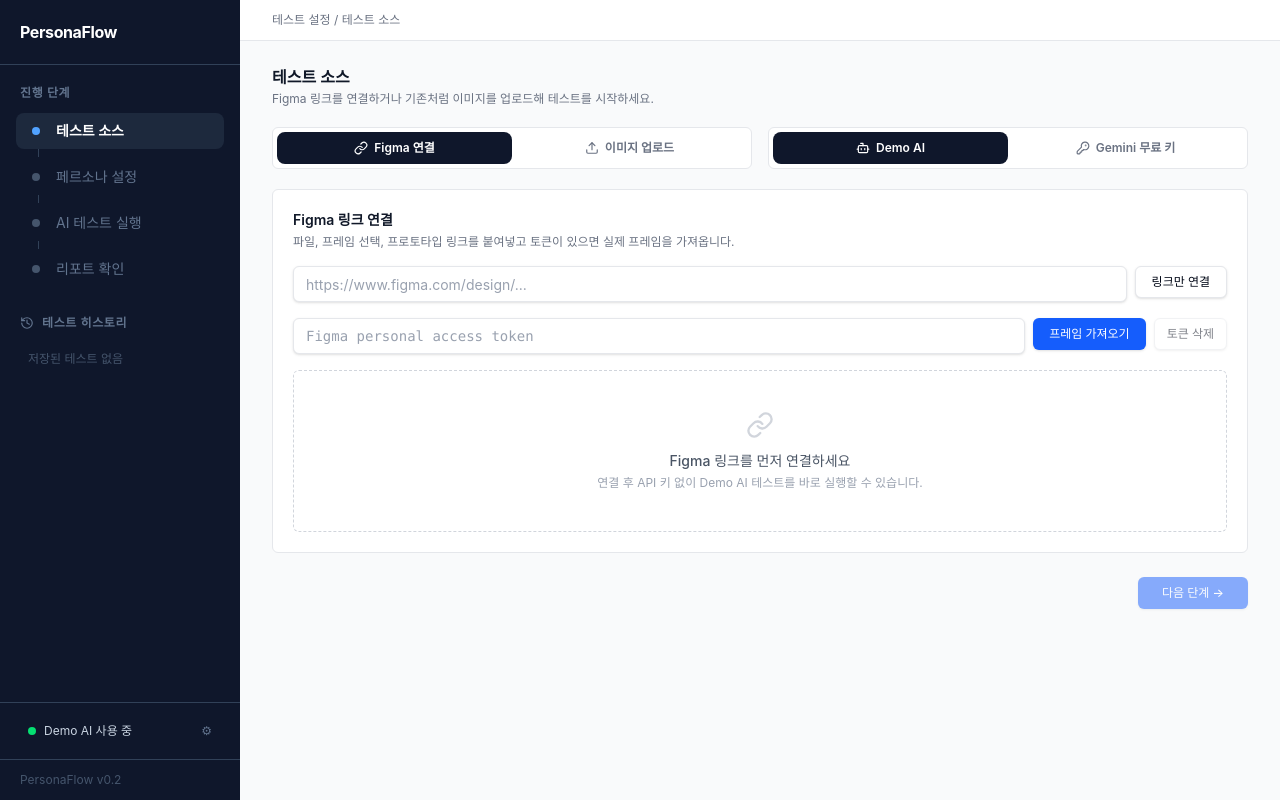
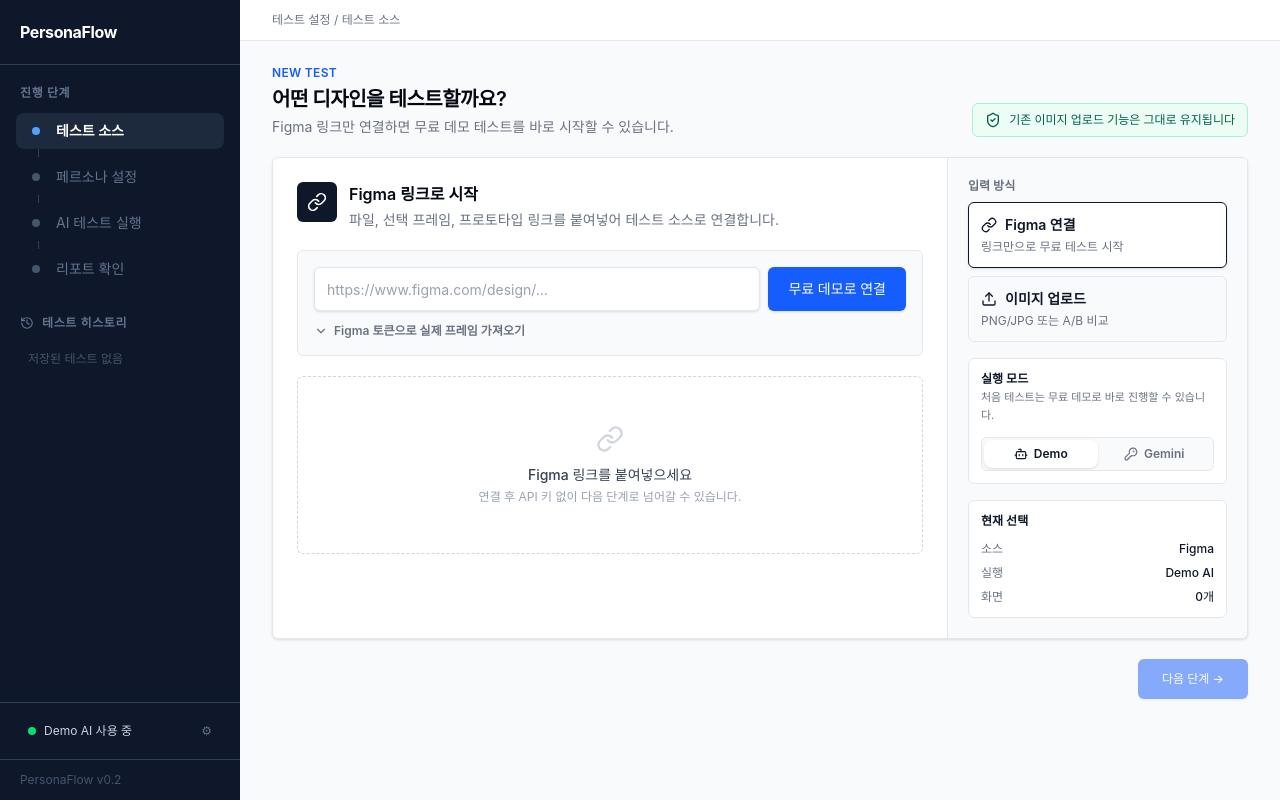
Before and after one commit to kimjuheyeon/Personaflow, a React (Vite) app in the folder persona-flow/: page / in a window 1280 px wide. Built offline with nearby package versions, Linux system fonts and the light colour scheme.

Commit message:
style: simplify source setup screen

```diff
--- a/persona-flow/src/pages/UploadStep.tsx
+++ b/persona-flow/src/pages/UploadStep.tsx
@@ -1,6 +1,7 @@
 import { useCallback, useState } from 'react'
 import {
   Bot,
+  ChevronDown,
   Check,
   GitCompare,
   GripVertical,
@@ -10,6 +11,7 @@
   Loader2,
   Pencil,
   Plus,
+  ShieldCheck,
   Upload,
   X,
 } from 'lucide-react'
@@ -106,6 +108,9 @@
   const [figmaError, setFigmaError] = useState<string | null>(null)
   const [figmaToken, setFigmaToken] = useState(() => getStoredFigmaToken())
   const [figmaImporting, setFigmaImporting] = useState(false)
+  const [showFigmaAdvanced, setShowFigmaAdvanced] = useState(() =>
+    Boolean(getStoredFigmaToken())
+  )
 
   const handleSourceTypeChange = (nextSourceType: SourceType) => {
     onSourceTypeChange(nextSourceType)
@@ -378,6 +383,7 @@
 
   const variantA = variants.find((variant) => variant.id === 'A')
   const variantB = variants.find((variant) => variant.id === 'B')
+  const hasFigmaFrameImages = sourceType === 'figma' && frames.some((frame) => frame.imageUrl)
   const canProceed =
     sourceType === 'figma'
       ? Boolean(figmaSource)
@@ -469,6 +475,39 @@
           </div>
         </div>
       ))}
+    </div>
+  )
+
+  const renderAiModeControl = () => (
+    <div className="rounded-md border border-gray-200 bg-white p-3">
+      <p className="text-xs font-semibold text-gray-900">실행 모드</p>
+      <p className="mt-0.5 text-[11px] leading-relaxed text-gray-500">
+        처음 테스트는 무료 데모로 바로 진행할 수 있습니다.
+      </p>
+      <div className="mt-3 grid grid-cols-2 rounded-md border border-gray-200 bg-gray-50 p-0.5">
+        <button
+          onClick={() => onAiModeChange('demo')}
+          className={`flex items-center justify-center gap-1.5 rounded px-2.5 py-1.5 text-xs font-semibold transition-colors ${
+            aiMode === 'demo'
+              ? 'bg-white text-gray-900 shadow-sm'
+              : 'text-gray-500 hover:text-gray-800'
+          }`}
+        >
+          <Bot className="h-3.5 w-3.5" />
+          Demo
+        </button>
+        <button
+          onClick={() => onAiModeChange('gemini_free')}
+          className={`flex items-center justify-center gap-1.5 rounded px-2.5 py-1.5 text-xs font-semibold transition-colors ${
+            aiMode === 'gemini_free'
+              ? 'bg-white text-gray-900 shadow-sm'
+              : 'text-gray-500 hover:text-gray-800'
+          }`}
+        >
+          <KeyRound className="h-3.5 w-3.5" />
+          Gemini
+        </button>
+      </div>
     </div>
   )
 
@@ -571,76 +610,46 @@
   )
 
   return (
-    <div className="max-w-5xl space-y-5">
+    <div className="max-w-6xl space-y-5">
+      <div className="flex flex-col gap-2 sm:flex-row sm:items-end sm:justify-between">
         <div>
-        <h2 className="text-base font-semibold text-gray-900">테스트 소스</h2>
-        <p className="text-xs text-gray-500 mt-0.5">
-          Figma 링크를 연결하거나 기존처럼 이미지를 업로드해 테스트를 시작하세요.
+          <p className="text-xs font-semibold uppercase tracking-wide text-blue-600">
+            New test
+          </p>
+          <h2 className="mt-1 text-xl font-semibold tracking-tight text-gray-950">
+            어떤 디자인을 테스트할까요?
+          </h2>
+          <p className="mt-1 text-sm text-gray-500">
+            Figma 링크만 연결하면 무료 데모 테스트를 바로 시작할 수 있습니다.
           </p>
         </div>
-
-      <div className="grid grid-cols-1 lg:grid-cols-2 gap-4">
-        <div className="border border-gray-200 rounded-md bg-white p-1 grid grid-cols-2">
-          <button
-            onClick={() => handleSourceTypeChange('figma')}
-            className={`flex items-center justify-center gap-1.5 px-4 py-2 text-xs font-semibold rounded transition-colors ${
-              sourceType === 'figma'
-                ? 'bg-slate-900 text-white'
-                : 'text-gray-500 hover:text-gray-900 hover:bg-gray-50'
-            }`}
-          >
-            <Link className="w-3.5 h-3.5" />
-            Figma 연결
-          </button>
-          <button
-            onClick={() => handleSourceTypeChange('image')}
-            className={`flex items-center justify-center gap-1.5 px-4 py-2 text-xs font-semibold rounded transition-colors ${
-              sourceType === 'image'
-                ? 'bg-slate-900 text-white'
-                : 'text-gray-500 hover:text-gray-900 hover:bg-gray-50'
-            }`}
-          >
-            <Upload className="w-3.5 h-3.5" />
-            이미지 업로드
-          </button>
-        </div>
-
-        <div className="border border-gray-200 rounded-md bg-white p-1 grid grid-cols-2">
-          <button
-            onClick={() => onAiModeChange('demo')}
-            className={`flex items-center justify-center gap-1.5 px-4 py-2 text-xs font-semibold rounded transition-colors ${
-              aiMode === 'demo'
-                ? 'bg-slate-900 text-white'
-                : 'text-gray-500 hover:text-gray-900 hover:bg-gray-50'
-            }`}
-          >
-            <Bot className="w-3.5 h-3.5" />
-            Demo AI
-          </button>
-          <button
-            onClick={() => onAiModeChange('gemini_free')}
-            className={`flex items-center justify-center gap-1.5 px-4 py-2 text-xs font-semibold rounded transition-colors ${
-              aiMode === 'gemini_free'
-                ? 'bg-slate-900 text-white'
-                : 'text-gray-500 hover:text-gray-900 hover:bg-gray-50'
-            }`}
-          >
-            <KeyRound className="w-3.5 h-3.5" />
-            Gemini 무료 키
-          </button>
+        <div className="flex items-center gap-2 rounded-md border border-emerald-200 bg-emerald-50 px-3 py-2 text-xs font-medium text-emerald-800">
+          <ShieldCheck className="h-4 w-4" />
+          기존 이미지 업로드 기능은 그대로 유지됩니다
         </div>
       </div>
 
+      <div className="overflow-hidden rounded-md border border-gray-200 bg-white shadow-sm">
+        <div className="grid grid-cols-1 lg:grid-cols-[1fr_300px]">
+          <section className="space-y-5 p-5 sm:p-6">
             {sourceType === 'figma' ? (
-        <div className="border border-gray-200 rounded-md bg-white p-5 space-y-4">
-          <div className="space-y-1">
-            <h3 className="text-sm font-semibold text-gray-900">Figma 링크 연결</h3>
-            <p className="text-xs text-gray-500">
-              파일, 프레임 선택, 프로토타입 링크를 붙여넣고 토큰이 있으면 실제 프레임을 가져옵니다.
+              <>
+                <div className="flex items-start gap-3">
+                  <div className="flex h-10 w-10 flex-shrink-0 items-center justify-center rounded-md bg-slate-900 text-white">
+                    <Link className="h-5 w-5" />
+                  </div>
+                  <div>
+                    <h3 className="text-base font-semibold text-gray-950">
+                      Figma 링크로 시작
+                    </h3>
+                    <p className="mt-1 text-sm text-gray-500">
+                      파일, 선택 프레임, 프로토타입 링크를 붙여넣어 테스트 소스로 연결합니다.
                     </p>
                   </div>
+                </div>
 
-          <div className="flex gap-2">
+                <div className="rounded-md border border-gray-200 bg-gray-50 p-3 sm:p-4">
+                  <div className="flex flex-col gap-2 sm:flex-row">
                     <Input
                       value={figmaUrl}
                       onChange={(e) => {
@@ -651,19 +660,31 @@
                         if (e.key === 'Enter') handleConnectFigma()
                       }}
                       placeholder="https://www.figma.com/design/..."
-              className="h-9 text-sm"
+                      className="h-11 bg-white text-sm"
                     />
                     <Button
-              variant="outline"
                       size="sm"
                       onClick={handleConnectFigma}
-              className="px-4 flex-shrink-0"
+                      className="h-11 px-5 text-sm"
                     >
-              링크만 연결
+                      무료 데모로 연결
                     </Button>
                   </div>
 
-          <div className="grid grid-cols-1 md:grid-cols-[1fr_auto_auto] gap-2">
+                  <button
+                    onClick={() => setShowFigmaAdvanced(!showFigmaAdvanced)}
+                    className="mt-3 flex items-center gap-1.5 text-xs font-semibold text-gray-500 hover:text-gray-900"
+                  >
+                    <ChevronDown
+                      className={`h-3.5 w-3.5 transition-transform ${
+                        showFigmaAdvanced ? 'rotate-180' : ''
+                      }`}
+                    />
+                    Figma 토큰으로 실제 프레임 가져오기
+                  </button>
+
+                  {showFigmaAdvanced && (
+                    <div className="mt-3 grid grid-cols-1 gap-2 md:grid-cols-[1fr_auto_auto]">
                       <Input
                         type="password"
                         value={figmaToken}
@@ -672,17 +693,17 @@
                           setFigmaError(null)
                         }}
                         placeholder="Figma personal access token"
-              className="h-9 text-sm font-mono"
+                        className="h-9 bg-white font-mono text-sm"
                       />
                       <Button
                         size="sm"
                         onClick={handleImportFigmaFrames}
                         disabled={figmaImporting}
-              className="px-4"
+                        className="h-9 px-4"
                       >
                         {figmaImporting ? (
                           <>
-                  <Loader2 className="w-3.5 h-3.5 animate-spin" />
+                            <Loader2 className="h-3.5 w-3.5 animate-spin" />
                             가져오는 중
                           </>
                         ) : (
@@ -694,27 +715,29 @@
                         size="sm"
                         onClick={handleClearFigmaToken}
                         disabled={!figmaToken}
-              className="px-3"
+                        className="h-9 px-3"
                       >
                         토큰 삭제
                       </Button>
                     </div>
+                  )}
 
-          {figmaError && <p className="text-xs text-red-600">{figmaError}</p>}
+                  {figmaError && <p className="mt-3 text-xs text-red-600">{figmaError}</p>}
+                </div>
 
                 {figmaSource ? (
                   <div className="space-y-4">
-              <div className="border border-green-200 bg-green-50 rounded-md p-3">
-                <p className="text-xs font-semibold text-green-800">
-                  {frames.some((frame) => frame.imageUrl) ? '프레임 가져오기 완료' : '링크 연결됨'}
+                    <div className="rounded-md border border-emerald-200 bg-emerald-50 p-3">
+                      <p className="text-xs font-semibold text-emerald-900">
+                        {hasFigmaFrameImages ? '프레임 가져오기 완료' : '링크 연결됨'}
                       </p>
-                <p className="text-xs text-green-700 mt-1 break-all">
+                      <p className="mt-1 break-all text-xs text-emerald-800">
                         {getFigmaSourceLabel(figmaSource)}
                       </p>
-                <p className="text-[11px] text-green-700/80 mt-2">
-                  {frames.some((frame) => frame.imageUrl)
-                    ? `${frames.length}개 프레임을 테스트 소스로 가져왔습니다. Demo AI 또는 Gemini 무료 키 모드로 다음 단계에서 분석할 수 있습니다.`
-                    : '토큰 없이도 링크 메타데이터 기반 Demo AI 테스트는 진행할 수 있습니다. 실제 화면 이미지를 가져오려면 Figma 토큰을 입력하세요.'}
+                      <p className="mt-2 text-[11px] leading-relaxed text-emerald-800/80">
+                        {hasFigmaFrameImages
+                          ? `${frames.length}개 프레임을 테스트 소스로 가져왔습니다.`
+                          : '토큰 없이도 링크 메타데이터 기반 Demo AI 테스트는 진행할 수 있습니다.'}
                       </p>
                     </div>
 
@@ -722,44 +745,58 @@
                       <div className="space-y-3">
                         {renderFrameGrid('single', frames, handleDeleteSingle, commitSingleEdit)}
                         <p className="text-xs text-gray-400">
-                    Figma 프레임 순서가 테스트 플로우 순서가 됩니다. 필요하면 카드를 드래그해 순서를 조정하세요.
+                          Figma 프레임 순서가 테스트 플로우 순서가 됩니다. 필요하면 카드를 드래그해 조정하세요.
                         </p>
                       </div>
                     )}
                   </div>
                 ) : (
-            <div className="border border-dashed border-gray-300 rounded-md py-10 text-center">
-              <Link className="w-7 h-7 text-gray-300 mx-auto mb-3" />
-              <p className="text-sm text-gray-600 font-medium">Figma 링크를 먼저 연결하세요</p>
-              <p className="text-xs text-gray-400 mt-1">
-                연결 후 API 키 없이 Demo AI 테스트를 바로 실행할 수 있습니다.
+                  <div className="rounded-md border border-dashed border-gray-300 py-12 text-center">
+                    <Link className="mx-auto mb-3 h-7 w-7 text-gray-300" />
+                    <p className="text-sm font-medium text-gray-700">Figma 링크를 붙여넣으세요</p>
+                    <p className="mt-1 text-xs text-gray-400">
+                      연결 후 API 키 없이 다음 단계로 넘어갈 수 있습니다.
                     </p>
                   </div>
                 )}
+              </>
+            ) : (
+              <div className="space-y-5">
+                <div className="flex items-start gap-3">
+                  <div className="flex h-10 w-10 flex-shrink-0 items-center justify-center rounded-md bg-slate-900 text-white">
+                    <Upload className="h-5 w-5" />
                   </div>
-      ) : (
-        <>
-          <div className="inline-flex rounded-md border border-gray-200 bg-white p-1">
+                  <div>
+                    <h3 className="text-base font-semibold text-gray-950">
+                      이미지 파일로 테스트
+                    </h3>
+                    <p className="mt-1 text-sm text-gray-500">
+                      기존 PNG/JPG 업로드 방식으로 단일 화면 또는 A/B 화면을 비교합니다.
+                    </p>
+                  </div>
+                </div>
+
+                <div className="inline-flex rounded-md border border-gray-200 bg-gray-50 p-0.5">
                   <button
                     onClick={() => onTestModeChange('single')}
-              className={`px-4 py-2 text-xs font-semibold rounded transition-colors ${
+                    className={`rounded px-3 py-1.5 text-xs font-semibold transition-colors ${
                       testMode === 'single'
-                  ? 'bg-slate-900 text-white'
-                  : 'text-gray-500 hover:text-gray-900 hover:bg-gray-50'
+                        ? 'bg-white text-gray-900 shadow-sm'
+                        : 'text-gray-500 hover:text-gray-800'
                     }`}
                   >
-              단일 시안 테스트
+                    단일 시안
                   </button>
                   <button
                     onClick={() => onTestModeChange('ab')}
-              className={`flex items-center gap-1.5 px-4 py-2 text-xs font-semibold rounded transition-colors ${
+                    className={`flex items-center gap-1.5 rounded px-3 py-1.5 text-xs font-semibold transition-colors ${
                       testMode === 'ab'
-                  ? 'bg-slate-900 text-white'
-                  : 'text-gray-500 hover:text-gray-900 hover:bg-gray-50'
+                        ? 'bg-white text-gray-900 shadow-sm'
+                        : 'text-gray-500 hover:text-gray-800'
                     }`}
                   >
-              <GitCompare className="w-3.5 h-3.5" />
-              화면 A/B 테스트
+                    <GitCompare className="h-3.5 w-3.5" />
+                    A/B 비교
                   </button>
                 </div>
 
@@ -801,7 +838,7 @@
                   </div>
                 ) : (
                   <div className="space-y-5">
-          <div className="grid grid-cols-1 md:grid-cols-2 gap-4">
+                    <div className="grid grid-cols-1 gap-4 md:grid-cols-2">
                       <div className="space-y-1.5">
                         <label className="text-xs font-semibold text-gray-600">테스트 목적</label>
                         <Input
@@ -815,7 +852,9 @@
                         <label className="text-xs font-semibold text-gray-600">A/B 가설</label>
                         <Input
                           value={abConfig.hypothesis}
-                onChange={(e) => onAbConfigChange({ ...abConfig, hypothesis: e.target.value })}
+                          onChange={(e) =>
+                            onAbConfigChange({ ...abConfig, hypothesis: e.target.value })
+                          }
                           placeholder="예: B안의 짧은 카피가 더 빠른 이해를 만들 것이다"
                           className="h-9 text-sm"
                         />
@@ -831,10 +870,10 @@
                             <button
                               key={criterion}
                               onClick={() => toggleCriterion(criterion)}
-                    className={`text-xs px-3 py-1.5 rounded border font-medium transition-colors ${
+                              className={`rounded border px-3 py-1.5 text-xs font-medium transition-colors ${
                                 checked
-                        ? 'bg-blue-50 text-blue-700 border-blue-200'
-                        : 'bg-white text-gray-500 border-gray-200 hover:border-gray-300'
+                                  ? 'border-blue-200 bg-blue-50 text-blue-700'
+                                  : 'border-gray-200 bg-white text-gray-500 hover:border-gray-300'
                               }`}
                             >
                               {criterion}
@@ -844,7 +883,7 @@
                       </div>
                     </div>
 
-          <div className="grid grid-cols-1 lg:grid-cols-2 gap-4">
+                    <div className="grid grid-cols-1 gap-4 lg:grid-cols-2">
                       {variants.map(renderVariantPane)}
                     </div>
 
@@ -853,11 +892,81 @@
                     </p>
                   </div>
                 )}
-        </>
+              </div>
             )}
+          </section>
 
-      <div className="flex justify-end pt-1">
-        <Button onClick={onNext} disabled={!canProceed} size="sm" className="px-6">
+          <aside className="space-y-4 border-t border-gray-200 bg-gray-50 p-5 lg:border-l lg:border-t-0">
+            <div className="space-y-2">
+              <p className="text-xs font-semibold text-gray-500">입력 방식</p>
+              <button
+                onClick={() => handleSourceTypeChange('figma')}
+                className={`w-full rounded-md border p-3 text-left transition-colors ${
+                  sourceType === 'figma'
+                    ? 'border-slate-900 bg-white shadow-sm'
+                    : 'border-gray-200 bg-transparent hover:bg-white'
+                }`}
+              >
+                <span className="flex items-center gap-2 text-sm font-semibold text-gray-900">
+                  <Link className="h-4 w-4" />
+                  Figma 연결
+                </span>
+                <span className="mt-1 block text-xs text-gray-500">
+                  링크만으로 무료 테스트 시작
+                </span>
+              </button>
+              <button
+                onClick={() => handleSourceTypeChange('image')}
+                className={`w-full rounded-md border p-3 text-left transition-colors ${
+                  sourceType === 'image'
+                    ? 'border-slate-900 bg-white shadow-sm'
+                    : 'border-gray-200 bg-transparent hover:bg-white'
+                }`}
+              >
+                <span className="flex items-center gap-2 text-sm font-semibold text-gray-900">
+                  <Upload className="h-4 w-4" />
+                  이미지 업로드
+                </span>
+                <span className="mt-1 block text-xs text-gray-500">
+                  PNG/JPG 또는 A/B 비교
+                </span>
+              </button>
+            </div>
+
+            {renderAiModeControl()}
+
+            <div className="rounded-md border border-gray-200 bg-white p-3">
+              <p className="text-xs font-semibold text-gray-900">현재 선택</p>
+              <dl className="mt-3 space-y-2 text-xs">
+                <div className="flex items-center justify-between gap-3">
+                  <dt className="text-gray-500">소스</dt>
+                  <dd className="font-medium text-gray-900">
+                    {sourceType === 'figma' ? 'Figma' : '이미지'}
+                  </dd>
+                </div>
+                <div className="flex items-center justify-between gap-3">
+                  <dt className="text-gray-500">실행</dt>
+                  <dd className="font-medium text-gray-900">
+                    {aiMode === 'demo' ? 'Demo AI' : 'Gemini 무료 키'}
+                  </dd>
+                </div>
+                <div className="flex items-center justify-between gap-3">
+                  <dt className="text-gray-500">화면</dt>
+                  <dd className="font-medium text-gray-900">
+                    {sourceType === 'image' && testMode === 'ab'
+                      ? variants.reduce((sum, variant) => sum + variant.frames.length, 0)
+                      : frames.length}
+                    개
+                  </dd>
+                </div>
+              </dl>
+            </div>
+          </aside>
+        </div>
+      </div>
+
+      <div className="flex justify-end">
+        <Button onClick={onNext} disabled={!canProceed} size="sm" className="h-10 px-6">
           다음 단계 →
         </Button>
       </div>
```
Lines whose indentation alone changed are shown as unchanged.
